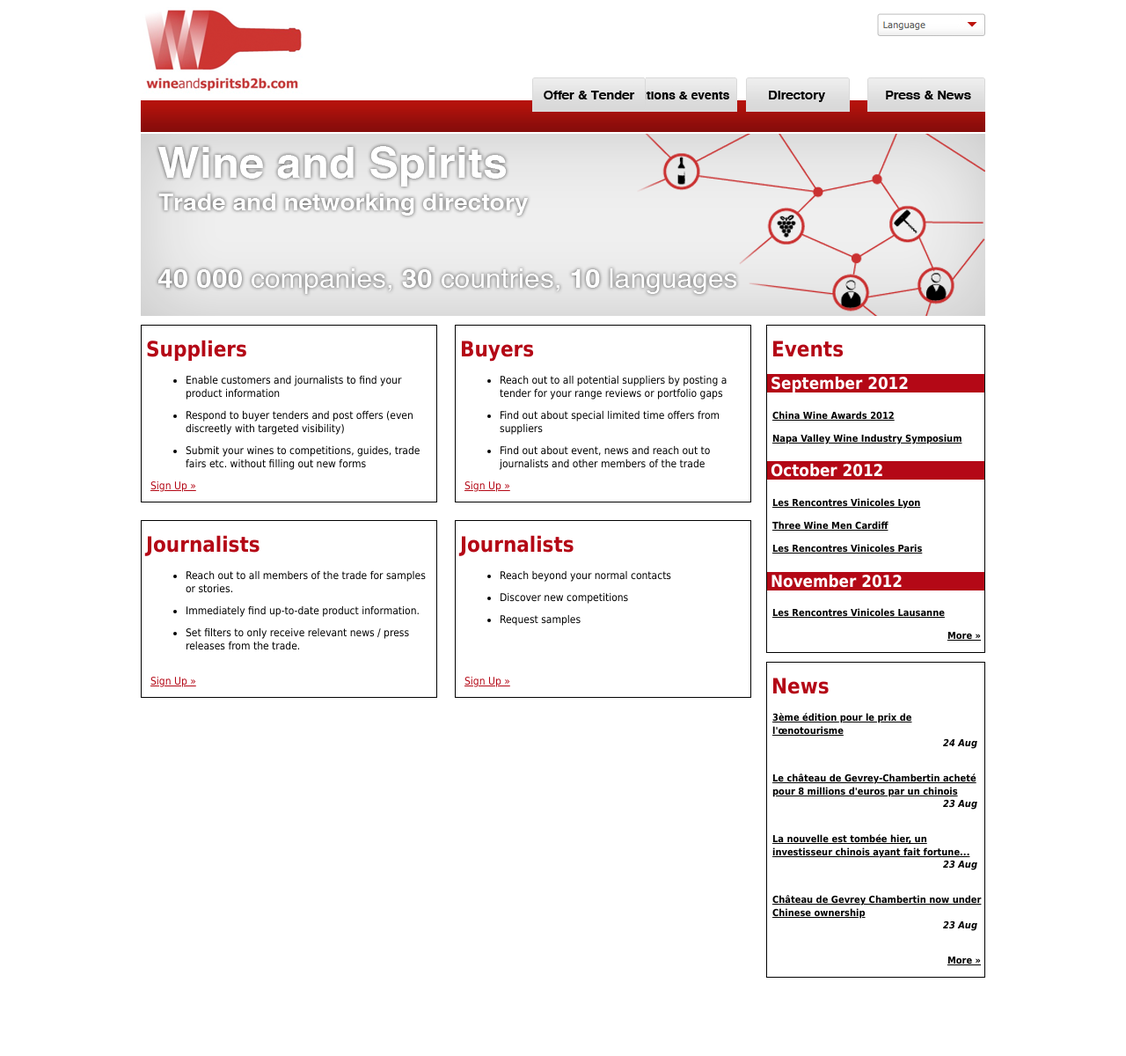
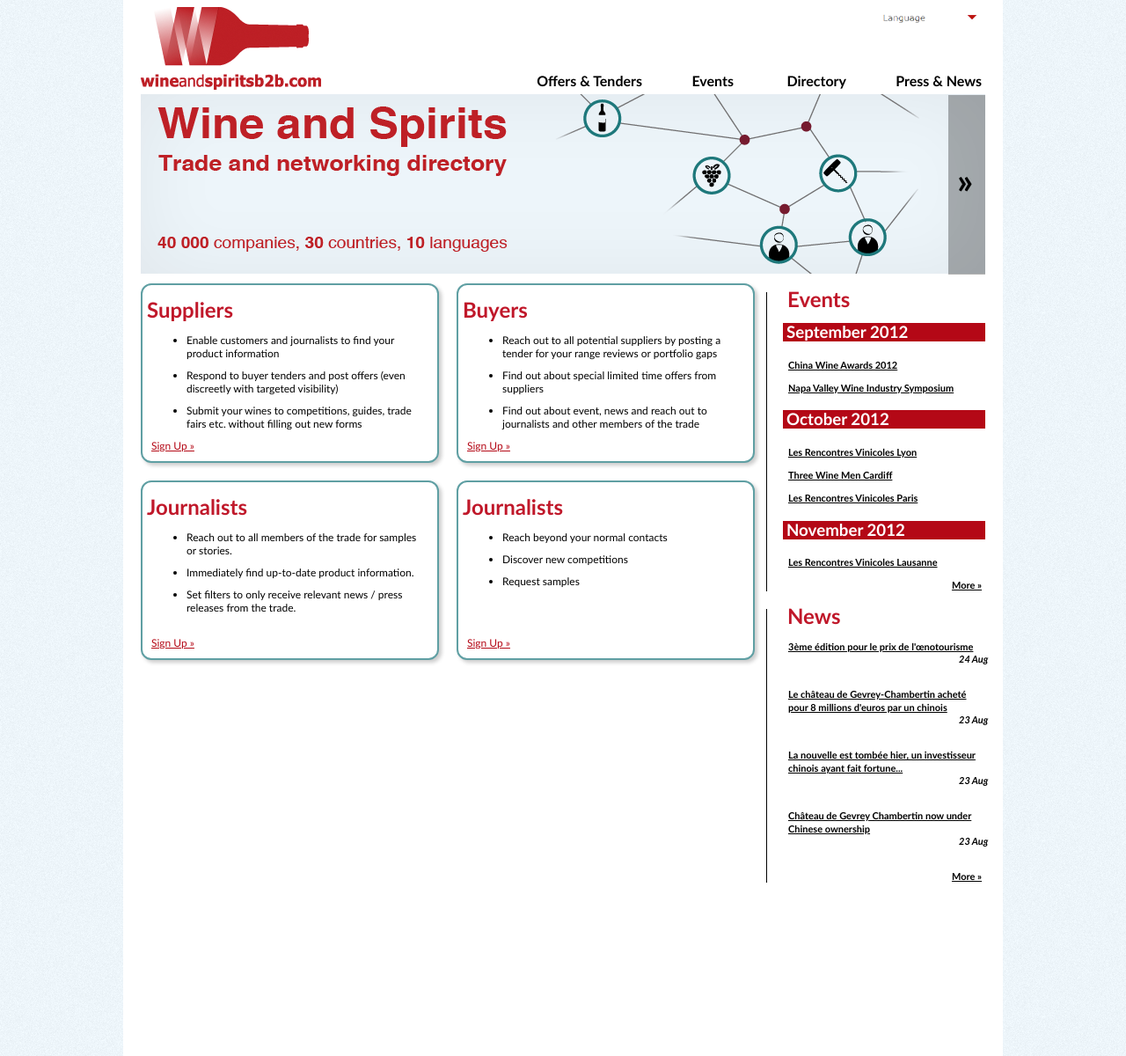
Before and after one commit to jimmytidey/wsb2b, a PHP site: page /v2.php in a window 1280 px wide. Shown: the whole page at 88% size. Before the commit the page ends 1111 px from the top, so only its background shows below. Run offline with PHP 8.4, Linux system fonts and the light colour scheme; some libraries are stand-ins or nearby versions.

Commit message:
automated commit

```diff
--- a/html/css/main.css
+++ b/html/css/main.css
@@ -1,7 +1,11 @@
 body {
 	font-family: tahoma;
-	font-weight: bold;
+	font-family: Candara, Calibri, Segoe, "Segoe UI", Optima, Arial, sans-serif;	font-weight: bold;
 	line-height: 15px;
+	background-color:#EDF5FA;
+	background-image:url(../resources/bkg.png);
+	margin:0px;
+	padding:0px;
 }
 
 #sidebar {
@@ -10,14 +14,18 @@ body {
 }
 
 #container {
-	width:960px;
-	position:relative;
-	margin:0px auto;
+    background-color: white;
+    height: 1200px;
+    margin: 0 auto;
+    padding: 0 20px;
+    position: relative;
+    width: 960px;
 }
 
 #events {
-	border:1px solid black;
-	margin-top:10px;
+    border-left: 1px solid black;
+    margin-top: 10px;
+    padding-left: 18px;
 }
 
 #events p{
@@ -33,9 +41,9 @@ body {
 }
 
 #news {
-
-	border:1px solid black;
-	margin-top:10px;
+    border-left: 1px solid black;
+    margin-top: 10px;
+    padding-left: 18px;
 }
 
 #news p{
@@ -69,9 +77,17 @@ body {
 	width:335px;
 	float:left;
 	height:200px;
-	border:1px solid black;
 	margin:10px 0px;
 	position:relative;
+
+	background-color:white;
+	-moz-box-shadow: 3px 3px 4px #ccc;
+	-webkit-box-shadow: 3px 3px 4px #ccc;
+	box-shadow: 3px 3px 4px #ccc;
+	border:2px solid #5f9fa3;
+	-webkit-border-radius: 12px;
+	-moz-border-radius: 12px;
+	border-radius: 12px;
 }
 
 .right {
@@ -80,7 +96,7 @@ body {
 
 h2 {
 	line-height:;
-	color: #b40816;
+	color: #c0182a;
 	margin-left:5px;
 }
 
@@ -105,11 +121,12 @@ h2 {
 }
 
 #content_holder {
-	height:207px;
-	background-image:url(../resources/banner_bkg.png);
-	overflow:hidden;
-	width:960px;
-	position:relative;
+    background-image: url("../resources/banner_bkg.png");
+    height: 204px;
+    overflow: hidden;
+    position: relative;
+    top: -1px;
+    width: 960px;
 }
 
 #scroll {
@@ -126,22 +143,24 @@ h2 {
     padding-left: 5px;
     padding-top: 90px;
     position: absolute;
-    top: 143px;
+    top: 108px;
     width: 32px;
 	display:none;
+	margin-left:20px;
 }
 
 #arrow_right {
     background: none repeat scroll 0 0 rgba(0, 0, 0, 0.3);
     cursor: pointer;
     font-size: 40px;
-    height: 117px;
+    height: 114px;
     padding-left: 10px;
     padding-top: 90px;
     position: absolute;
     right: 0;
-    top: 143px;
+    top: 108px;
     width: 32px;
+	margin-right:20px;
 }
 
 
@@ -155,6 +174,12 @@ h2 {
 }
 
 /* TABS */
+
+.tab {
+	margin-right:20px;
+	padding:3px;
+	border:1px solid white;
+}
 
 #offer {
 	position: absolute;
@@ -179,3 +204,13 @@ h2 {
    right: 0px;
    top: 80px;
 }
+
+.current_section {
+	background-color:#ccc;
+	border:1px solid black;
+}
+
+#home_tab {
+	display:none;
+	height:0px!important;
+}
--- a/html/v2.php
+++ b/html/v2.php
@@ -20,24 +20,54 @@
 
     <script>
         $(document).ready(function() {
-            $('.tab').mouseover(function(){
-                var img_src = $(this).attr('src');
-                img_src = img_src.split('.');
-                $(this).attr('src', img_src[0] + "_down.png");
-                var type = $(this).attr('id');
-                type +='_text';
+            $('#arrow_right').click(function() {
 
-                var html = $('#'+type).html();
+                //show left arrow
+                if(parseInt($('#scroll').css('left')) == 0) {
+                    $('#arrow_left').css('display', 'block');
+                }
 
-                $('#content_holder').html(html);
-            });
+                 if(parseInt($('#scroll').css('left')) > -5400 && !$('#scroll').is(":animated")) {
 
-            $('.tab').mouseout(function(){
-                var img_src = $(this).attr('src');
-                img_src = img_src.split('_');
-                $(this).attr('src', img_src[0] + "_"+ img_src[1] +".png");
-                $('#content_holder').html("<img src='resources/banner_v2.png' />");
-            });
+                     $('#scroll').animate({
+                         left: '-=960'
+                     });
+
+                     //assign selected state to next link
+                     $('[data-selected="true"]').attr('data-selected', 'false').next().attr('data-selected', 'true');
+
+                     //underline correct link
+                     $('[data-selected="false"]').removeClass('current_section');
+                     $('[data-selected="true"]').addClass('current_section');
+                 }
+
+
+             });
+
+             $('#arrow_left').click(function() {
+
+                    if(parseInt($('#scroll').css('left')) < 0 && !$('#item_container').is(":animated") ) {
+
+                     $('#scroll').animate({
+                         left: '+=960'
+                    });
+
+                    //assign selected state to next link
+                    $('[data-selected="true"]').attr('data-selected', 'false').prev().attr('data-selected', 'true');
+
+                    //underline correct link
+                    $('[data-selected="false"]').removeClass('current_section');
+                    $('[data-selected="true"]').addClass('current_section');
+
+
+                    //hide left arrow if necessary
+                    console.log(parseInt($('#scroll').css('left')));
+                    if(parseInt($('#scroll').css('left')) >= -960) {
+                        $('#arrow_left').css('display', 'none');
+                    }
+
+                 }
+             });
         });
 
 
@@ -49,14 +79,20 @@
     <div id='container'>
         <img src='resources/header.png' />
 
-        <img src='resources/tab_directory.png' id='directory' class='tab' />
-        <img src='resources/tab_comp.png' id='comp' class='tab' />
-        <img src='resources/tab_offer.png' id='offer' class='tab' />
-        <img src='resources/tab_press.png' id='press' class='tab' />
+        <a class='tab' id='home_tab' data-selected='true'></a>
+        <a id='offer' class='tab'  >Offers &amp; Tenders</a>
+        <a id='comp' class='tab' />Events</a>
+        <a id='directory' class='tab' />Directory</a>
+        <a id='press' class='tab' />Press &amp; News</a>
+
+
 
         <div id='content_holder'>
-            <img src='resources/banner_v2.png' />
+            <img src='resources/panorama_2.png' id='scroll' />
         </div>
+        <div id='arrow_left'>&laquo;</div>
+        <div id='arrow_right'>&raquo;</div>
+
 
         <div id='offer_text' class='tab_content'>
             <p>Tenders enable buyers to reach out to all potential suppliers for a given category of product and receive offers from them. Offers enable suppliers to let the buyers know about a limited time special offers (such as bin-ends) or branded products at especially attractive pricing. Free for buyers, pay as you go for sellers.</p>
```
Also changed, not shown: html/v1.php (+5 -5 lines), html/resources/bkg.png (added), html/resources/cta_bkg_suppliers.png (added), html/resources/header.png, html/resources/panorama.png, html/resources/panorama_2.png (added), 2 other files.
